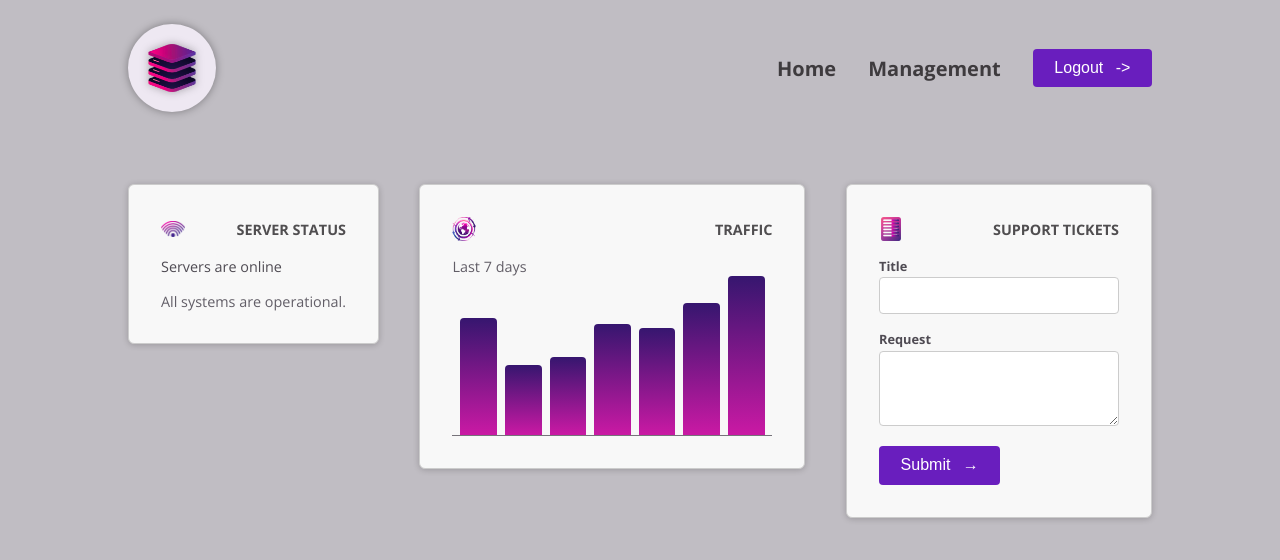
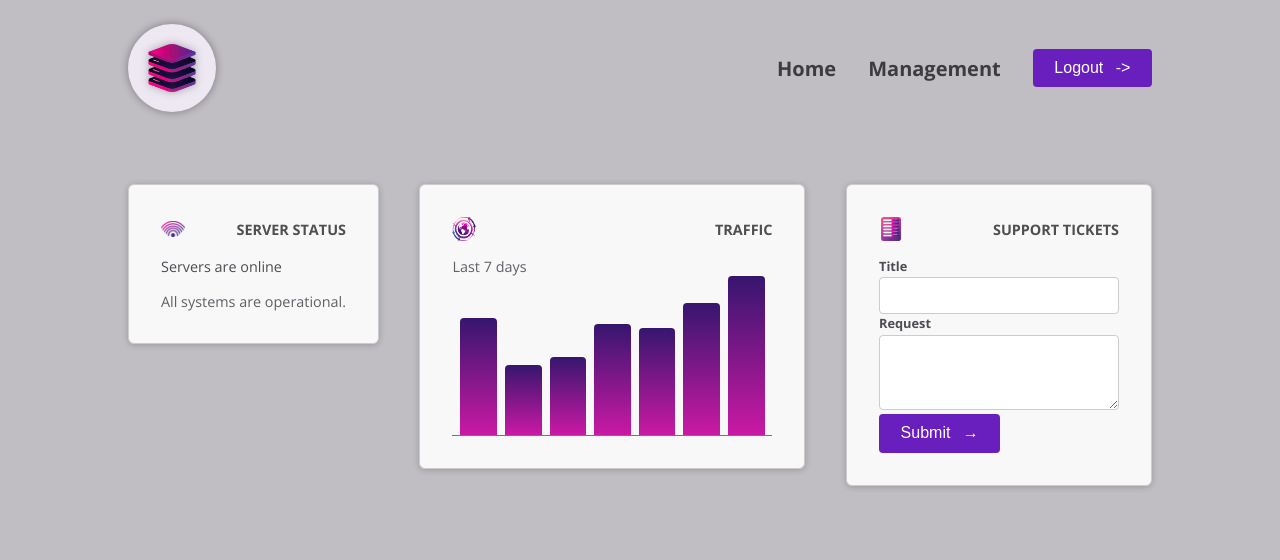
Before and after one commit to M1rzoni/Cmp, an Angular app: page / in a window 1280 px wide. Shown: the top 560 px of the page. Built offline with nearby package versions, Linux system fonts and the light colour scheme.

Commit message:
More reausable components

```diff
--- a/src/app/dashbord/dashbord-support/new-ticket/new-ticket.component.html
+++ b/src/app/dashbord/dashbord-support/new-ticket/new-ticket.component.html
@@ -1,18 +1,16 @@
 <form>
-  <p>
-    <label>Title</label>
+  <app-control label="Title">
     <input type="text" name="title" id="title" />
-  </p>
+  </app-control>
 
-  <p>
-    <label>Request</label>
+  <app-control label="Request">
     <textarea type="text" name="request" id="request" rows="3"></textarea>
-  </p>
+  </app-control>
 
   <p>
     <button appButton>
       Submit
-      <span class="icon">→</span>
+      <span ngProjectAs="icon">→</span>
     </button>
   </p>
 </form>
--- a/src/app/dashbord/dashbord-support/new-ticket/new-ticket.component.ts
+++ b/src/app/dashbord/dashbord-support/new-ticket/new-ticket.component.ts
@@ -1,10 +1,11 @@
 import { Component } from '@angular/core';
 import { ButtonComponent } from '../../../shared/button/button.component';
+import { ControlComponent } from '../../../shared/control/control.component';
 
 @Component({
   selector: 'app-new-ticket',
   standalone: true,
-  imports: [ButtonComponent],
+  imports: [ButtonComponent, ControlComponent],
   templateUrl: './new-ticket.component.html',
   styleUrl: './new-ticket.component.css',
 })
--- a/src/app/header/header.component.html
+++ b/src/app/header/header.component.html
@@ -2,7 +2,6 @@
   <div id="logo">
     <img src="logo.png" alt="Website logo, a server" />
   </div>
-
   <nav>
     <ul>
       <li>
@@ -12,9 +11,9 @@
         <a href="/">Management</a>
       </li>
       <li>
-        <button appButton>
+        <button asProgresBar="icon" appButton>
           Logout
-          <span class="icon">-></span>
+          <span ngProjectAs="icon">-></span>
         </button>
       </li>
     </ul>
--- a/src/app/shared/button/button.component.html
+++ b/src/app/shared/button/button.component.html
@@ -1,2 +1,4 @@
 <span> <ng-content /> </span>
-<ng-content select=".icon" />
+<span class="icon">
+  <ng-content select="icon" />
+</span>
--- /dev/null
+++ b/src/app/shared/control/control.component.html
@@ -0,0 +1,4 @@
+<p>
+  <label>{{ label() }}</label>
+  <ng-content select="input, textarea" />
+</p>
--- /dev/null
+++ b/src/app/shared/control/control.component.ts
@@ -0,0 +1,12 @@
+import { Component, Input, input } from '@angular/core';
+
+@Component({
+  selector: 'app-control',
+  standalone: true,
+  imports: [],
+  templateUrl: './control.component.html',
+  styleUrl: './control.component.css',
+})
+export class ControlComponent {
+  label = input.required<string>();
+}
```
Also changed, not shown: src/app/shared/control/control.component.css (added).
